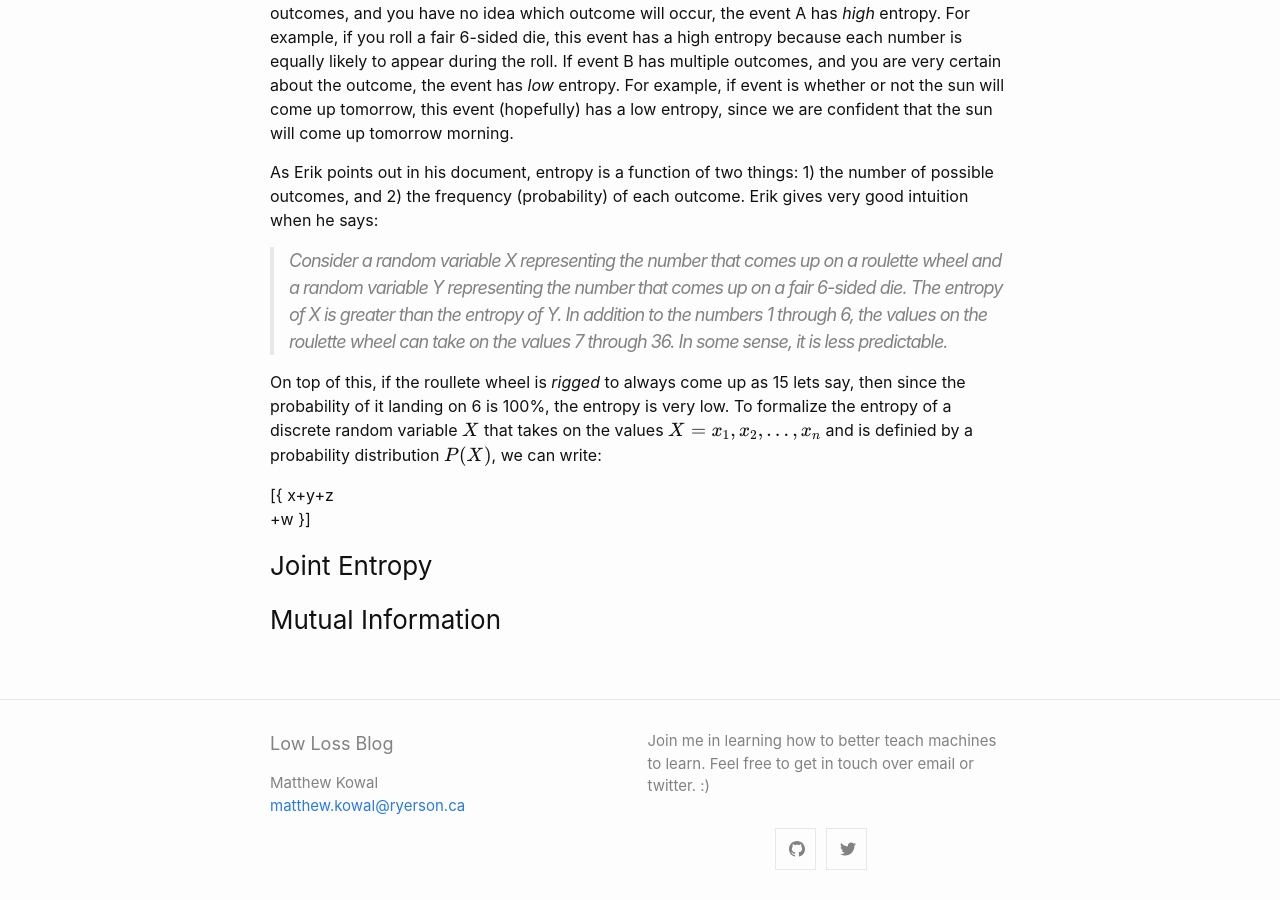
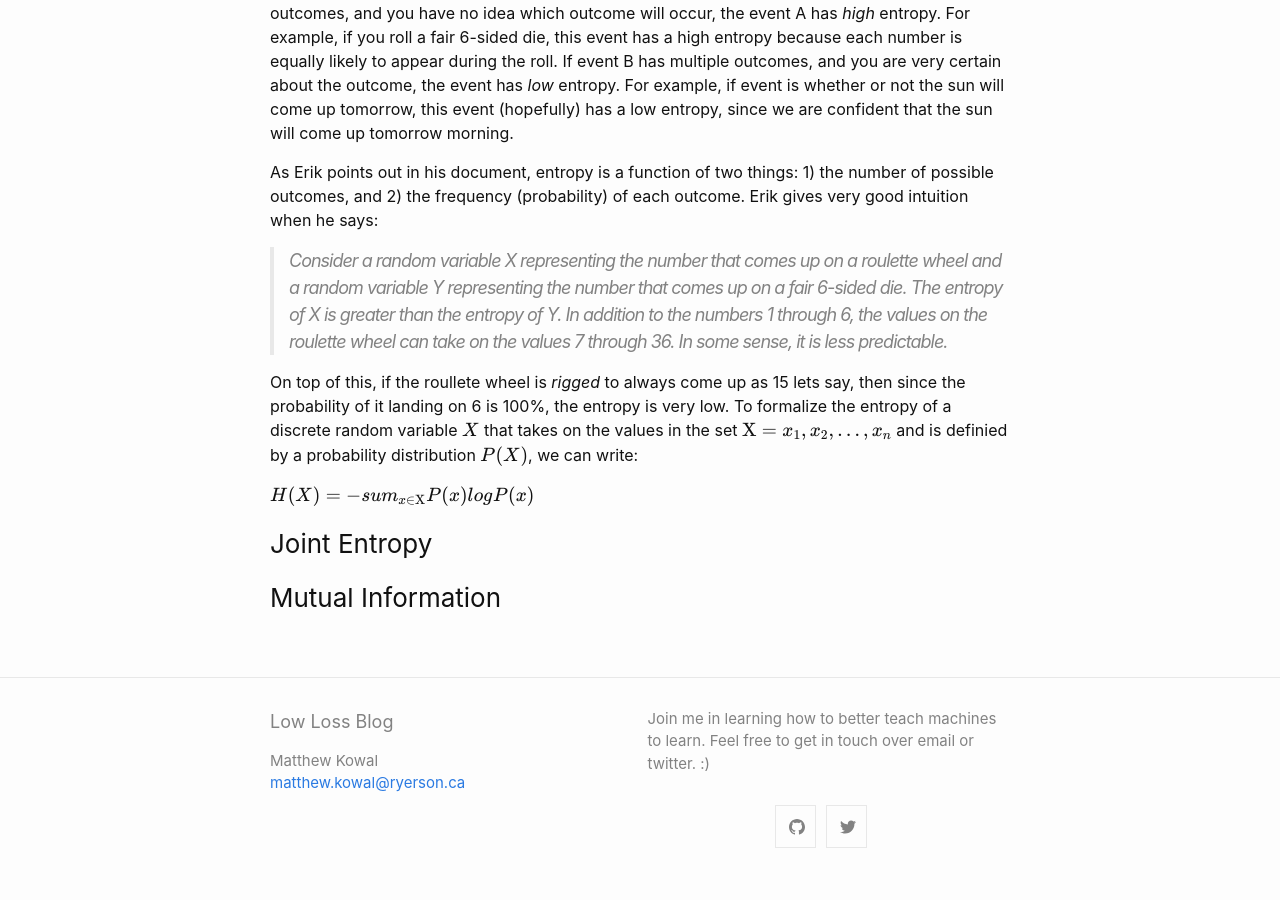
Before and after one commit to MKowal2/MKowal4.github.io, a Jekyll site: the page built from _posts/2020-01-19-Entropy-and-Mutual-Information:-A-Brief-Review.md, in a window 1280 px wide and 900 px high, scrolled down 979 px. Built offline with Jekyll 4.4.1, drawn with Linux system fonts in a browser that asks for light colours; after the commit the page ends 1857 px from its top, so only the background shows below that.

Commit message:
Update 2020-01-19-Entropy-and-Mutual-Information:-A-Brief-Review.md

```diff
--- a/_posts/2020-01-19-Entropy-and-Mutual-Information:-A-Brief-Review.md
+++ b/_posts/2020-01-19-Entropy-and-Mutual-Information:-A-Brief-Review.md
@@ -21,12 +21,9 @@ As Erik points out in his document, entropy is a function of two things: 1) the
 
 >  Consider a random variable X representing the number that comes up on a roulette wheel and a random variable Y representing the number that comes up on a fair 6-sided die. The entropy of X is greater than the entropy of Y. In addition to the numbers 1 through 6, the values on the roulette wheel can take on the values 7 through 36. In some sense, it is less predictable.
 
-On top of this, if the roullete wheel is *rigged* to always come up as 15 lets say, then since the probability of it landing on 6 is 100%, the entropy is very low. To formalize the entropy of a discrete random variable $X$ that takes on the values $X = \{x_1, x_2, ..., x_n\}$ and is definied by a probability distribution $P(X)$, we can write:
+On top of this, if the roullete wheel is *rigged* to always come up as 15 lets say, then since the probability of it landing on 6 is 100%, the entropy is very low. To formalize the entropy of a discrete random variable $X$ that takes on the values in the set $\Chi = \{x_1, x_2, ..., x_n\}$ and is definied by a probability distribution $P(X)$, we can write:
 
-\[{
-x+y+z\\
-+w
-}\]
+$H(X)=-sum_{x\in\Chi}P(x)logP(x)$
 
 
 ### Joint Entropy
```
